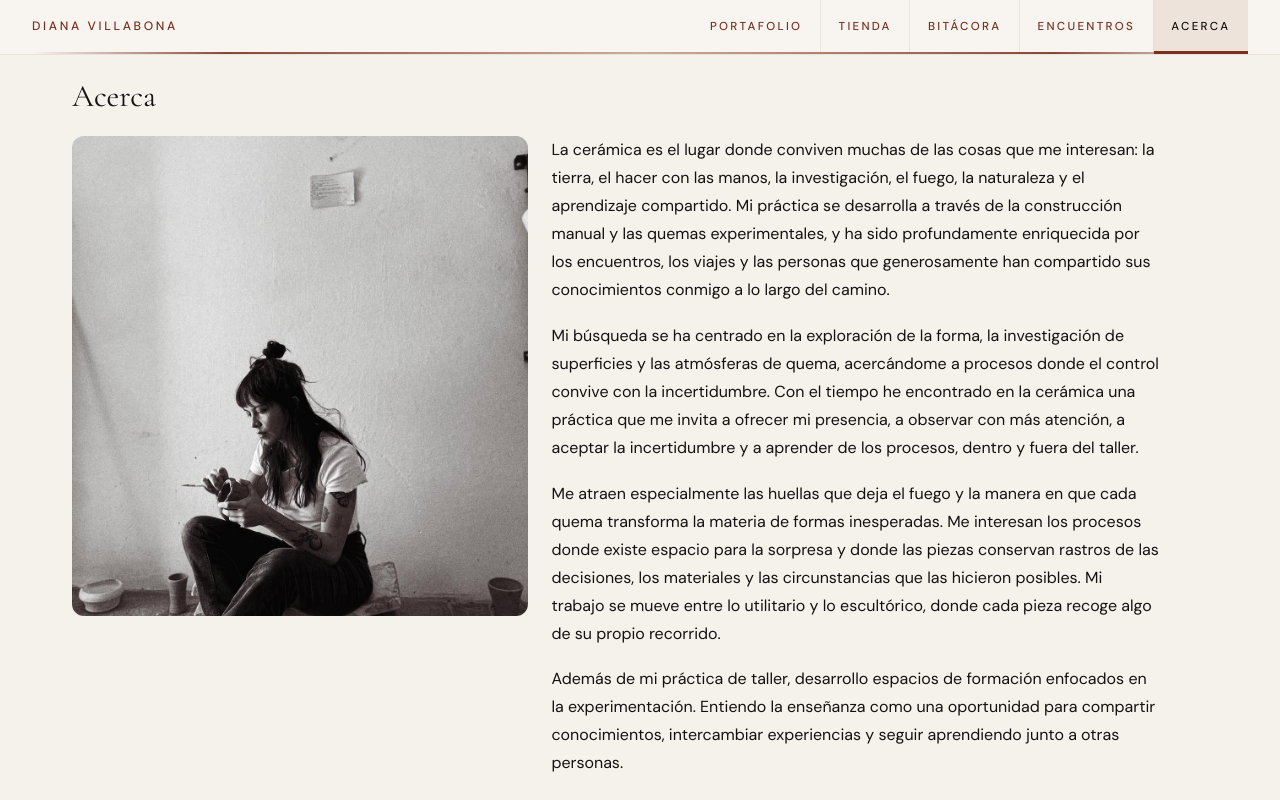
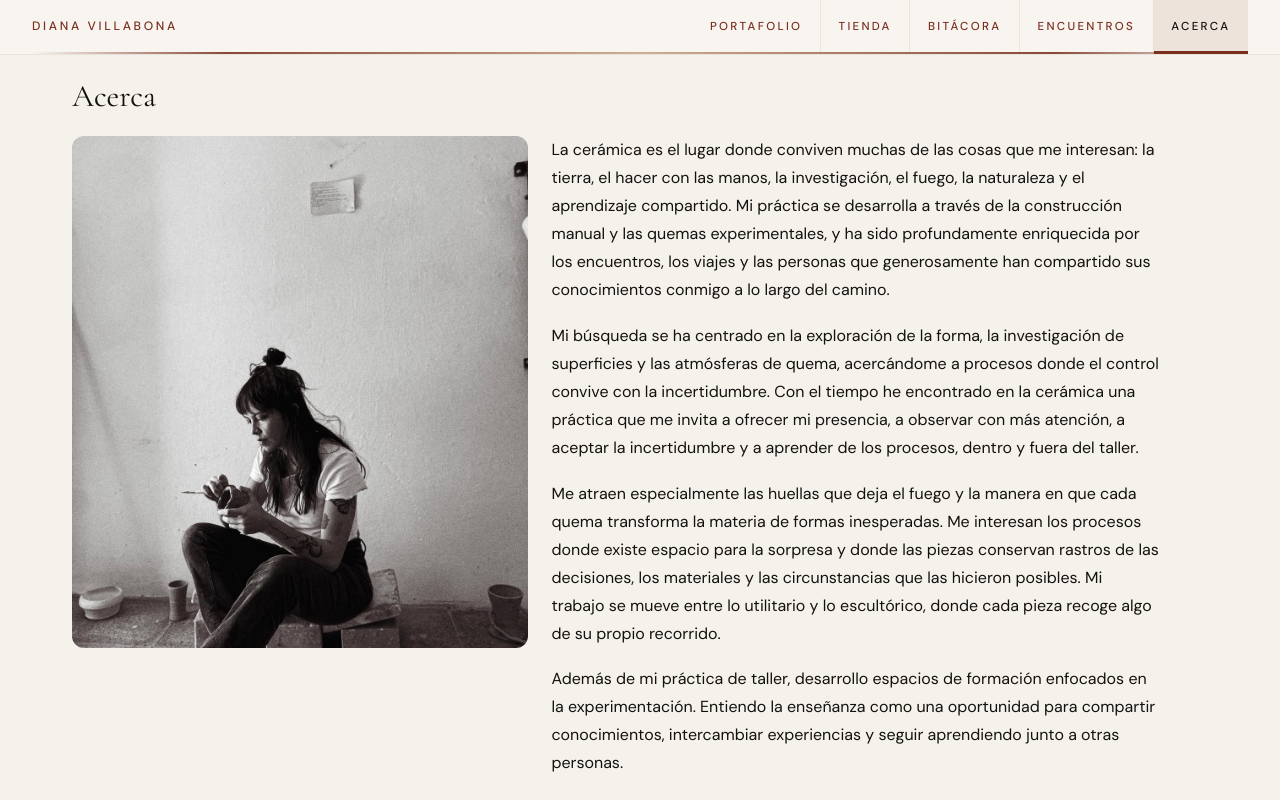
Before and after one commit to enzo369-htm/Diana-Villabona, a React (Vite) app: page /sobre-mi in a window 1280 px wide. Shown: the top 800 px of the page. Built offline with nearby package versions, Linux system fonts and the light colour scheme; no server answers; the database is empty.

Commit message:
Update max-height for images in .sobre-mi__img class in App.css and mobile.css to enhance visual presentation and responsiveness.

```diff
--- a/src/App.css
+++ b/src/App.css
@@ -3594,7 +3594,7 @@ article.page-content.page-content--pad.editorial {
   }
 
   .sobre-mi__img img {
-    max-height: min(60dvh, 600px);
+    max-height: min(64dvh, 640px);
     width: 100%;
     object-fit: cover;
     object-position: center 22%;
--- a/src/mobile.css
+++ b/src/mobile.css
@@ -350,7 +350,7 @@
   }
 
   .sobre-mi__img img {
-    max-height: min(48svh, 420px);
+    max-height: min(52svh, 460px);
     object-fit: cover;
     object-position: center 22%;
   }
```
